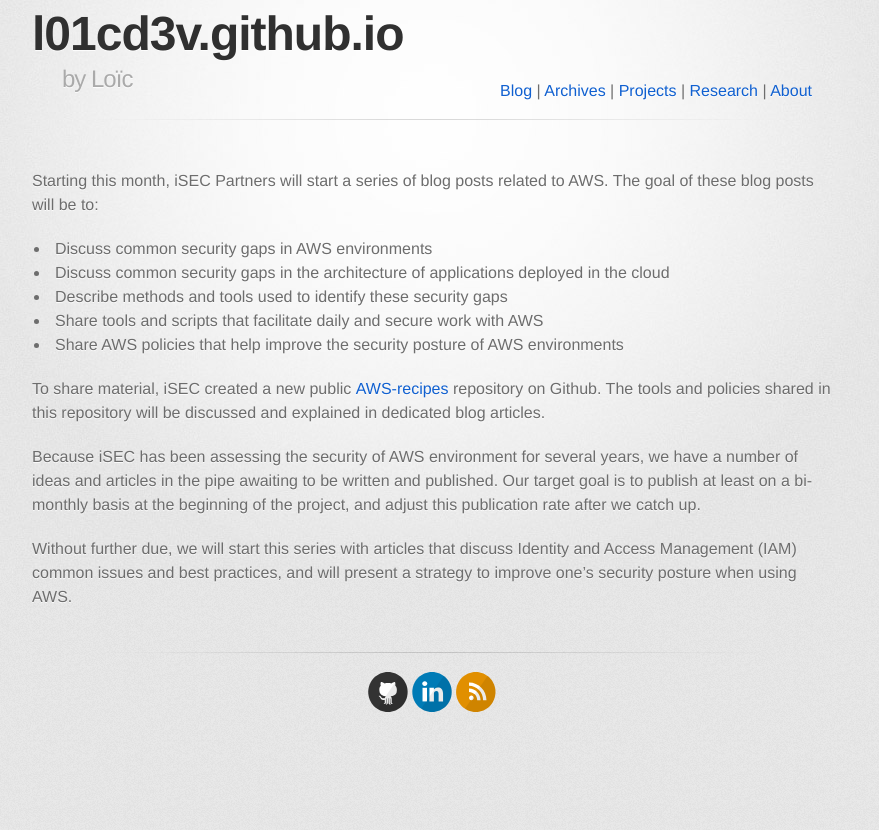
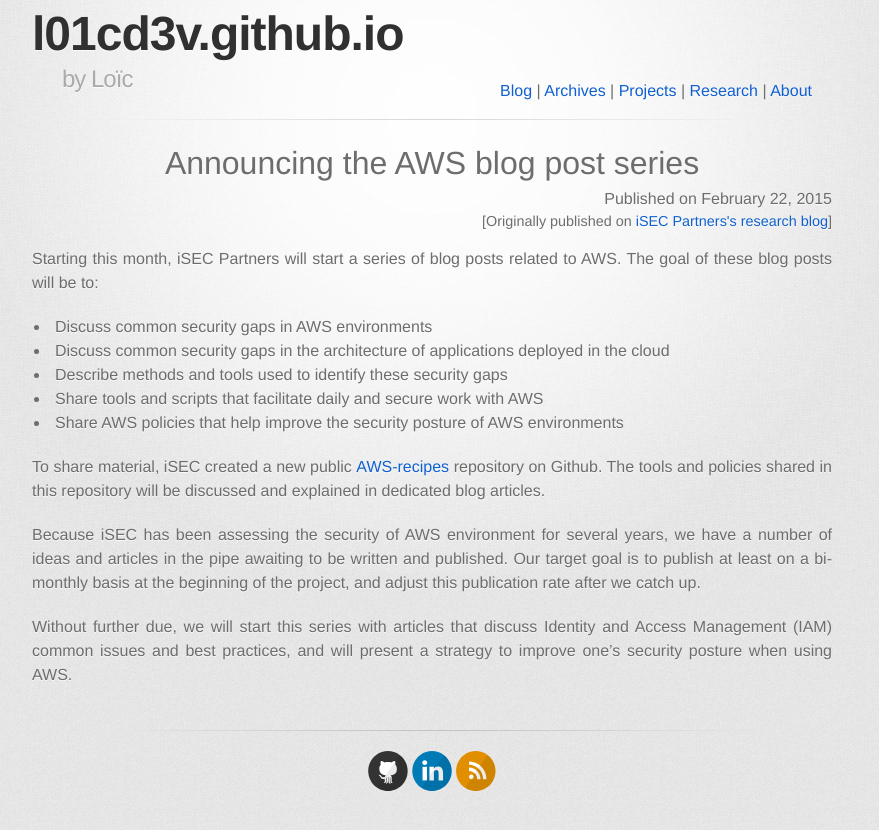
Before and after one commit to l01cd3v/l01cd3v.github.io, a Jekyll site: the page built from _posts/2015-02-22-announcing_the_aws_blog_post_series.markdown, in a window 1280 px wide. Shown: the top 830 px of the page, without its empty margins (208-1087 px from the left). Built offline with Jekyll 4.4.1, drawn with Linux system fonts in a browser that asks for light colours; some web fonts are replaced; Markdown is read by kramdown in place of the engine named in the settings.

Commit message:
Fix blog post body template and isec banner

```diff
--- a/_includes/post_body.html
+++ b/_includes/post_body.html
@@ -1,4 +1,10 @@
 <article class="post">
+
+  {% if post %}
+    {% assign tmp = post %}
+  {% else %}
+    {% assign tmp = page %}
+  {% endif %}
 
   {% if post %}
     <h2><a href="{{ site.baseurl }}{{ post.url }}">{{ post.title }}</a></h2>
@@ -7,15 +13,10 @@
   {% endif %}
 
   <div class="date">
-    Published on
-    {% if post %}
-      {{ post.date | date: "%B %e, %Y" }}
-    {% else %}
-      {{ page.date | date: "%B %e, %Y" }}
-    {% endif %}
+    Published on {{ tmp.date | date: "%B %e, %Y" }}
   </div>
 
-  {%if post.layout == 'isec' %}
+  {% if tmp.tags contains 'iSEC' %}
     {% include isec.html %}
   {% endif %}
 
--- a/_layouts/isec.html
+++ /dev/null
@@ -1,5 +0,0 @@
----
-layout: default
----
-
-{{ content }}
--- a/_posts/2015-02-22-announcing_the_aws_blog_post_series.markdown
+++ b/_posts/2015-02-22-announcing_the_aws_blog_post_series.markdown
@@ -1,9 +1,10 @@
 ---
-layout: isec
+layout: post
 title:  "Announcing the AWS blog post series"
 date:   2015-02-22 22:24
 post_author: Loïc Simon
 categories: AWS
+tags: iSEC
 ---
 
 Starting this month, iSEC Partners will start a series of blog posts related to
--- a/_posts/2015-02-23-do_not_use_your_root_account.markdown
+++ b/_posts/2015-02-23-do_not_use_your_root_account.markdown
@@ -1,9 +1,10 @@
 ---
-layout: isec
+layout: post
 title:  "Do not use your AWS root account"
 date:   2015-02-23 08:42
 post_author: Loïc Simon
 categories: AWS
+tags: iSEC
 ---
 
 ### What is the AWS root account?
--- a/_posts/2015-02-24-iam_user_management.markdown
+++ b/_posts/2015-02-24-iam_user_management.markdown
@@ -1,9 +1,10 @@
 ---
-layout: isec
+layout: post
 title:  "IAM user management strategy"
 date:   2015-02-24 20:49
 post_author: Loïc Simon
 categories: AWS
+tags: iSEC
 ---
 
 ### Use IAM groups
```
